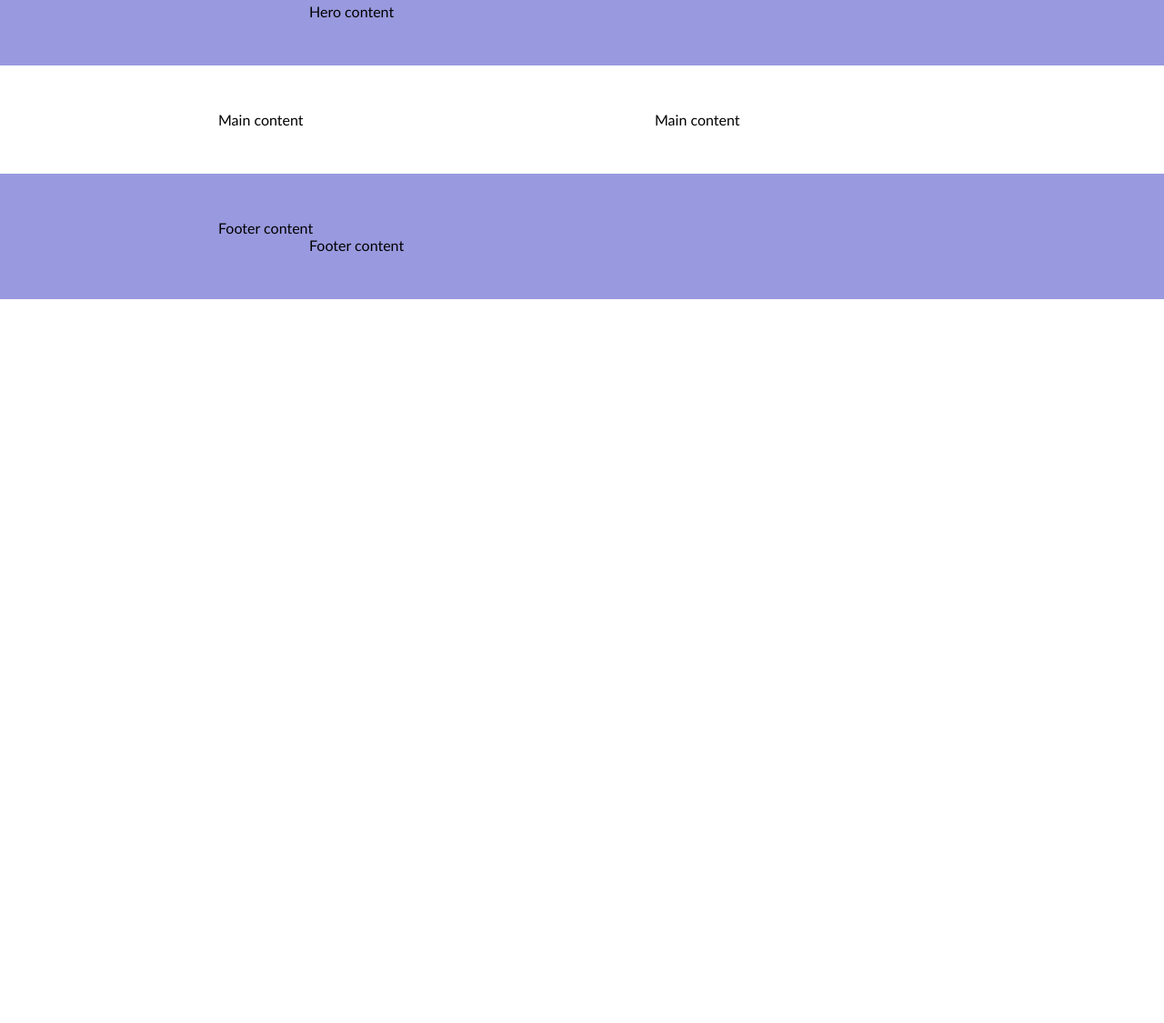
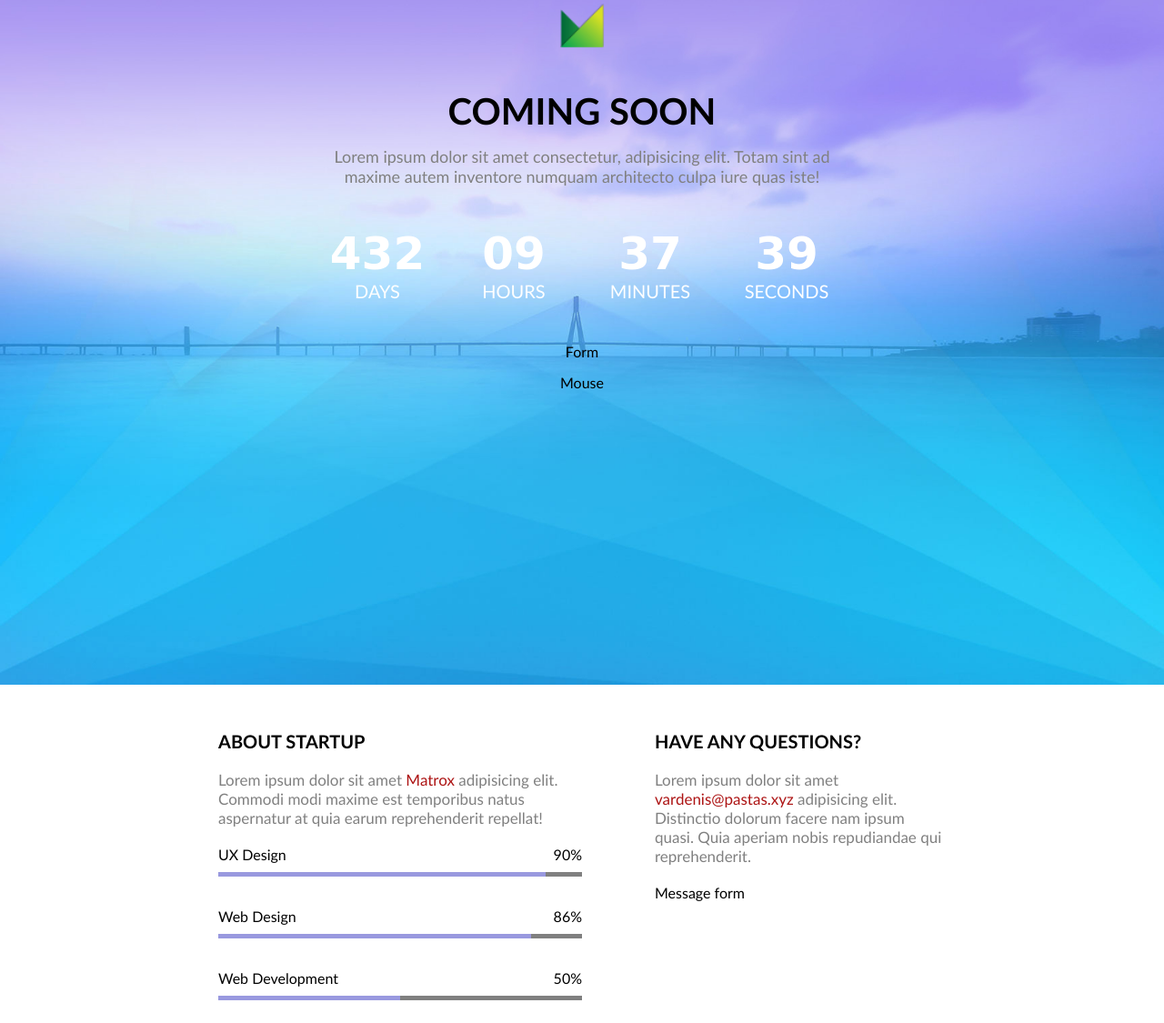
Before and after one commit to ErvinasEidukas/5-coming-soon-project, a website: page index.html in a window 1280 px wide. Shown: the part 47-1172 px from the top of the page at 91% size. Before the commit the page ends 800 px from the top, so only its background shows below. Drawn offline with Linux system fonts and the light colour scheme.

Commit message:
progres bar

```diff
--- a/css/base/variables.css
+++ b/css/base/variables.css
@@ -1,3 +1,4 @@
 :root{
     --primary-color: rgb(153, 153, 223);
+    --secondary-color: rgb(173, 20, 20);
 }
--- a/css/components/clock.css
+++ b/css/components/clock.css
@@ -0,0 +1,40 @@
+.clock{
+    display: inline-block;
+    width: 100%;
+    color: white;
+}
+
+.clock > .time{
+    float: left;
+    width: 25%;
+    text-align: center;
+    margin: 15px 0px;
+}
+
+
+.clock > .time > .value{
+    font-family: cursive;
+    display: inline-block;
+    width: 100%;
+    font-size: 50px;
+    font-weight: bold;
+}
+
+
+.clock > .time > .title{
+    display: inline-block;
+    width: 100%;
+    text-transform: uppercase;
+    font-size: 20px;
+}
+
+@media(max-width: 480px){
+    .clock > .time{
+        width: 50%;
+    }
+
+    /* .clock > .time:nth-child(1),
+    .clock > .time:nth-child(2){
+        margin-bottom: 30px;
+    } */
+}
--- a/css/components/form.css
+++ b/css/components/form.css
@@ -0,0 +1,3 @@
+.form{
+
+}
--- a/css/components/mouse.css
+++ b/css/components/mouse.css
@@ -0,0 +1,3 @@
+.mouse{
+
+}
--- a/css/components/progres-bar.css
+++ b/css/components/progres-bar.css
@@ -0,0 +1,31 @@
+.progres-bar{
+    display: inline-block;
+    width: 100%;
+}
+
+.progres-bar> .top{
+    display: inline-block;
+    width: 100%;
+    margin-bottom: 10px;
+}
+
+.progres-bar> .top > .title{
+    float: left;
+}
+
+.progres-bar> .top > .value{
+    float: right;
+}
+
+.progres-bar > .bottom{
+    display: inline-block;
+    width: 100%;
+    height: 5px;
+    background-color: grey;
+}
+
+.progres-bar > .bottom > .bar{
+    /* width: 80%; */
+    height: 100%;
+    background-color: var(--primary-color);
+}
--- a/css/pages/home.css
+++ b/css/pages/home.css
@@ -14,3 +14,85 @@
 @import '../components/progres-bar.css';
 
 /* custom style below this comment, for this page */
+
+/* HERO: start */
+.hero{
+    padding-bottom: 30px;
+    background-image: url(../../image/banner-1.jpg);
+    min-height: 100vh;
+    background-size: cover;
+    background-position: center;
+    background-attachment: fixed;
+}
+
+.hero > .row-short{
+    text-align: center;
+}
+
+.logo{
+    height: 50px;
+    width: 100%;
+    margin-bottom: 45px;
+    object-fit: contain;
+}
+
+.main-title{
+    text-transform: uppercase;
+    font-size: 40px;
+    margin-bottom: 15px;
+}
+
+.main-description{
+    font-size: 18px;
+    color: grey;
+    margin-bottom: 30px;
+}
+
+/* WHY ? */
+.hero .clock{
+    margin-bottom: 30px;
+}
+
+.hero .form{
+    margin-bottom: 15px;
+}
+
+.hero .mouse{
+}
+
+/* HERO: end */
+
+/* MAIN CONTENT: start  */
+.column > *{
+    margin-bottom: 20px;
+}
+
+.column > *:last-child{
+    margin-bottom: 0;
+}
+
+.content-title{
+    text-transform: uppercase;
+    font-size: 20px;
+    line-height: 1.2em;
+}
+
+.content-description{
+    font-size: 17px;
+    color: grey;
+}
+
+.content-description > .link{
+    text-decoration: none;
+    color: var(--secondary-color);
+}
+.content-description > .link:hover{
+    text-decoration: underline;
+}
+
+.progres-bar{
+}
+/* MAIN CONTENT: end  */
+
+/* FOOTER: start */
+/* FOOTER: end */
--- a/index.html
+++ b/index.html
@@ -19,19 +19,79 @@
 </head>
 <body>
     <!-- 1 -->
-    <section class="container bg-primary">
+    <section class="container bg-primary hero">
         <div class="row-short">
-            Hero content
+            <img class="logo" src="./image/icon-logo.png" alt="Logo">
+            <h1 class="main-title">Coming soon</h1>
+            <p class="main-description">
+                Lorem ipsum dolor sit amet consectetur, adipisicing elit. Totam sint ad maxime autem inventore numquam architecto culpa iure quas iste!
+            </p>
+            <div class="clock">
+                <div class="time">
+                    <div class="value">432</div>
+                    <div class="title">Days</div>
+                </div>
+                <div class="time">
+                    <div class="value">09</div>
+                    <div class="title">Hours</div>
+                </div>
+                <div class="time">
+                    <div class="value">37</div>
+                    <div class="title">Minutes</div>
+                </div>
+                <div class="time">
+                    <div class="value">39</div>
+                    <div class="title">Seconds</div>
+                </div>
+            </div>
+            <form class="form">
+                Form
+            </form>
+            <div class="mouse">
+                Mouse
+            </div>
         </div>
     </section>
     <!-- 2 -->
     <main class="container">
         <div class="row">
-            <div class="left">
-                Main content
+            <div class="column left">
+                <h2 class="content-title">About startup</h2>
+                <p class="content-description">Lorem ipsum dolor sit amet <a class="link" href='#'>Matrox</a> adipisicing elit. Commodi modi maxime est temporibus natus aspernatur at quia earum reprehenderit repellat!</p>
+                <div class="progres-bar">
+                    <div class="top">
+                        <div class="title">UX Design</div>
+                        <div class="value">90%</div>
+                    </div>
+                    <div class="bottom">
+                        <div class="bar" style="width: 90%;"></div>
+                    </div>
+                </div>
+                <div class="progres-bar">
+                    <div class="top">
+                        <div class="title">Web Design</div>
+                        <div class="value">86%</div>
+                    </div>
+                    <div class="bottom">
+                        <div class="bar" style="width: 86%;"></div>
+                    </div>
+                </div>
+                <div class="progres-bar">
+                    <div class="top">
+                        <div class="title">Web Development</div>
+                        <div class="value">50%</div>
+                    </div>
+                    <div class="bottom">
+                        <div class="bar" style="width: 50%;"></div>
+                    </div>
+                </div>
             </div>
-            <div class="right">
-                Main content
+            <div class="column right">
+                <h2 class="content-title">Have any questions?</h2>
+                <p class="content-description">Lorem ipsum dolor sit amet <a class="link" href="mailto:vardenis@pastas.xyz">vardenis@pastas.xyz</a> adipisicing elit. Distinctio dolorum facere nam ipsum quasi. Quia aperiam nobis repudiandae qui reprehenderit.</p>
+                <form class="form">
+                    Message form
+                </form>
             </div>
         </div>
     </main>
```
